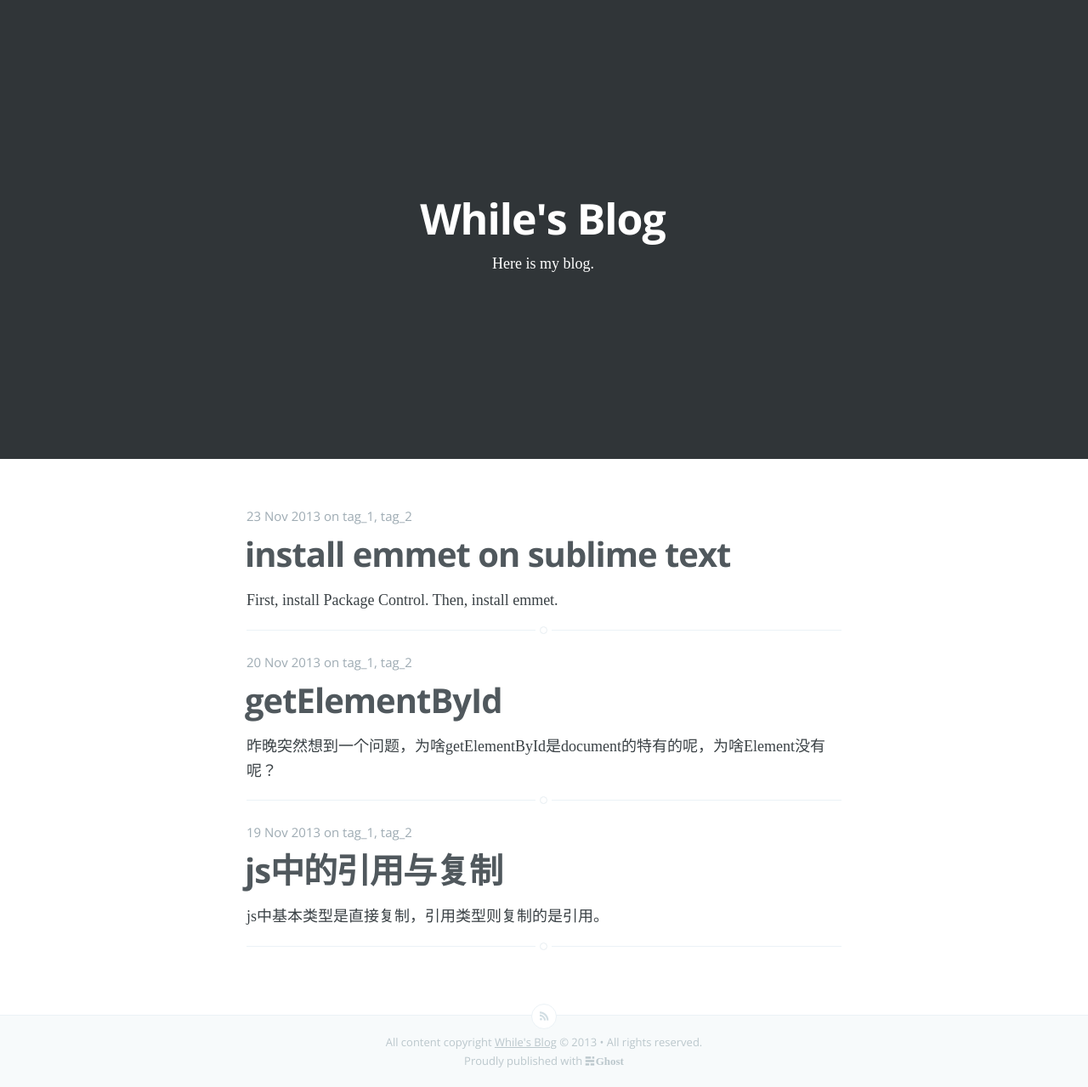
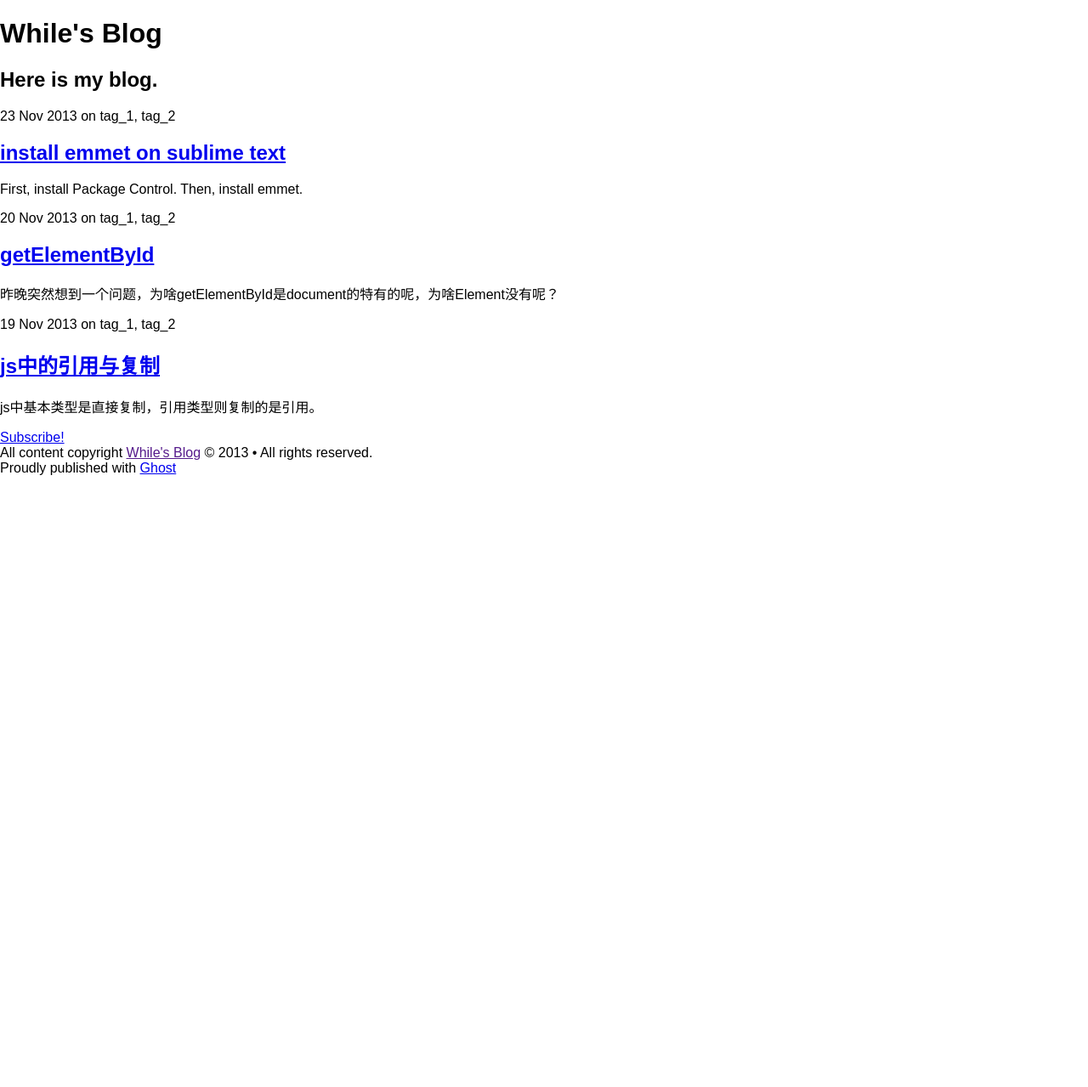
Before and after one commit to dragonwong/blog, a Jekyll site: the page built from index.html, in a window 1280 px wide. Shown: the whole page at 85% size. Built offline with Jekyll 4.4.1, drawn with Linux system fonts in a browser that asks for light colours; some web fonts are replaced; after the commit the page ends 900 px from its top, so only the background shows below that.

Commit message:
test string

```diff
--- a/_includes/header.html
+++ b/_includes/header.html
@@ -4,7 +4,7 @@
 <meta charset="utf-8">
 <meta name="viewport" content="width=device-width, initial-scale=1.0">
 <title>{{ page.title }}</title>
-<link rel="stylesheet" href="{{ base_url }}{{ 'css/main.css' }}">
+<link rel="stylesheet" href="{{ base_url }}">
 <link rel="stylesheet" href="http://dragonwong.github.io/blog/css/normalize.css">
 <link rel="stylesheet" type="text/css" href="//fonts.googleapis.com/css?family=Droid+Serif:400,700,400italic|Open+Sans:700,400">
 </head>
```
